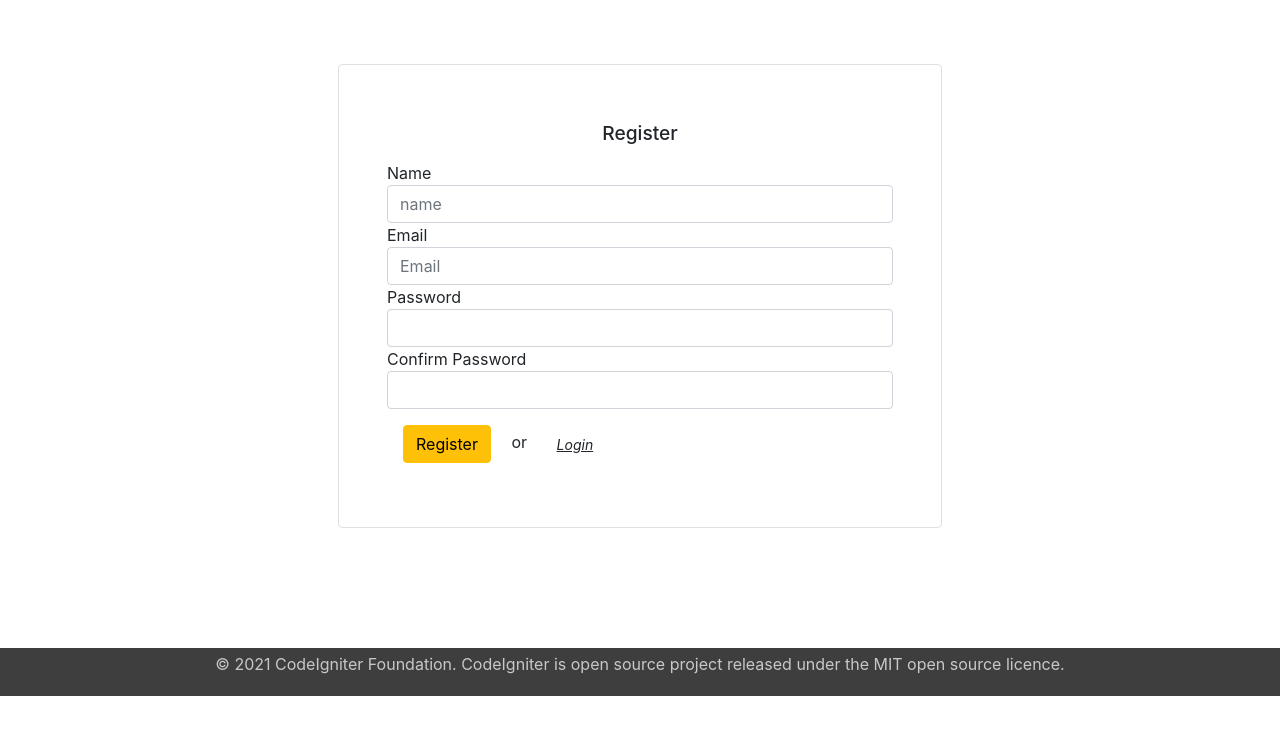
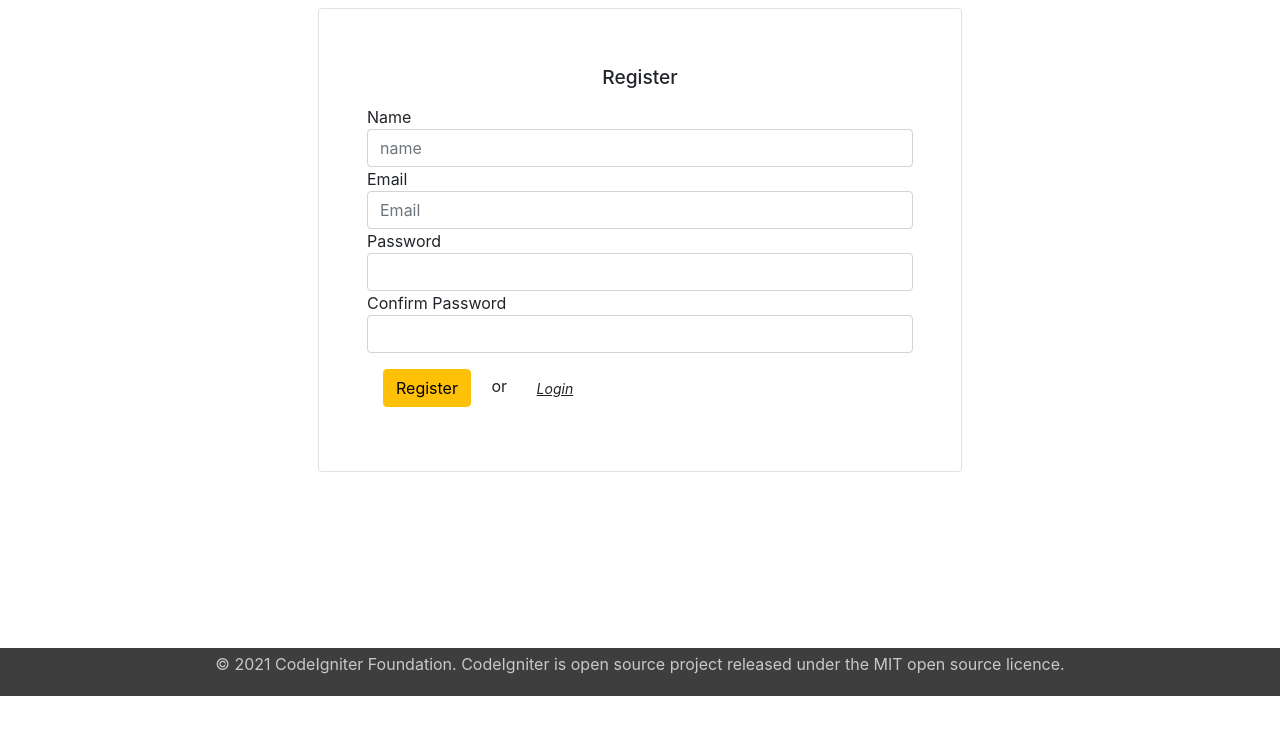
Before and after one commit to Antonymn0/lincoln-flinch-CI, a CodeIgniter 4 app: template app/Views/auth/register_form.php in a window 1280 px wide. Shown: the part 68-800 px from the top of the page. Run offline with PHP 8.4 and a stand-in for CodeIgniter, Linux system fonts and the light colour scheme; the template is opened without the code that fills it, so the values that code supplies are empty; some libraries are stand-ins or nearby versions.

Commit message:
minor ui tweak

```diff
--- a/app/Views/auth/register_form.php
+++ b/app/Views/auth/register_form.php
@@ -3,10 +3,10 @@
 <?= $this->section('content') ?>
 <!-- CONTENT -->
 
-<section class="d-flex h-100 p-5">
-    <div class="container col-md-6 border rounded my-3 p-5 mx-auto">
+<section class="d-flex h-100 p-2">
+    <div class=" p-5 col-sm-6 col-xs-10 border rounded  mx-auto">
 		<?php if(session()->getFlashdata('message')):?>
-			<p class="alert alert-danger w-50 text-center p-1 mx-auto mt-0">
+			<p class="alert alert-danger  col-sm-6 p-1 mx-auto mt-0">
 				<?= session()->getFlashdata('message') ?>
 			</p>
 		<?php endif;?>
```
